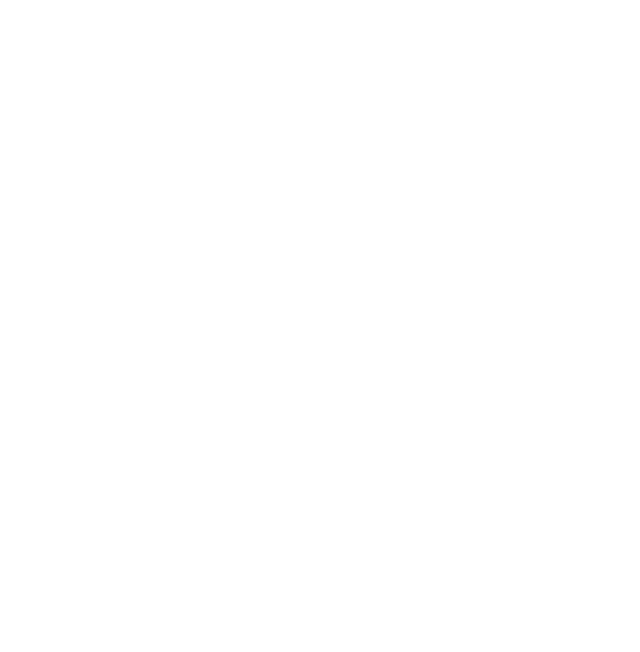
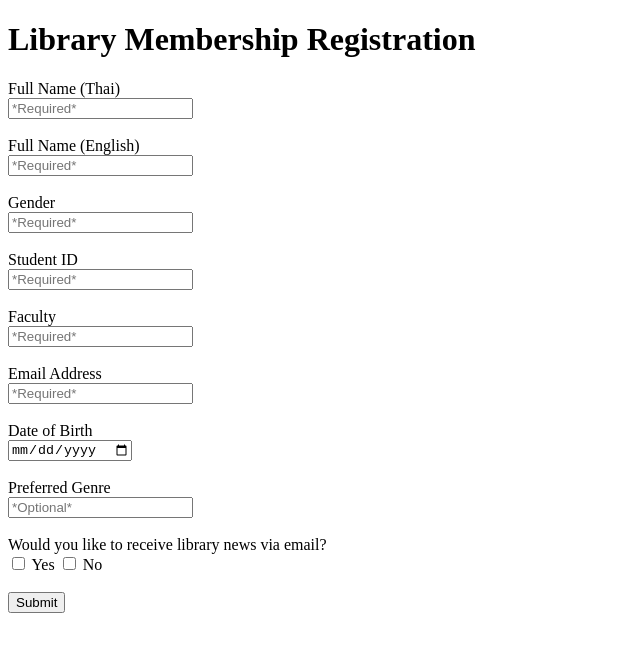
Before and after one commit to PontakornKas/6709616665_LibraryMembershipApplicationForm, a plain HTML site: page index.html in a window 1280 px wide. Shown: the whole page, without its empty margins (0-640 px from the left). Drawn offline with Linux system fonts and the light colour scheme.

Commit message:
Add HTML Form and contents to index.html

```diff
--- a/index.html
+++ b/index.html
@@ -7,5 +7,44 @@
 </head>
 <body>
 
+    <h1>Library Membership Registration</h1>
+
+    <form>
+
+        <label for="Thai Full Name">Full Name (Thai)</label><br>
+        <input type="text" id="ThaiFullname" name="ThaiFullname" required placeholder="*Required*" /><br><br>
+
+        <label for="English Full Name">Full Name (English)</label><br>
+        <input type="text" id="EnglishFullname" name="EnglishFullname" required placeholder="*Required*" /><br><br>
+
+        <label for="Gender">Gender</label><br>
+        <input type="text" id="Gender" name="Gender" required placeholder="*Required*" /><br><br>
+
+        <label for="StudentID">Student ID</label><br>
+        <input type="text" id="StudentID" name="StudentID" required placeholder="*Required*" /><br><br>
+
+        <label for="Faculty">Faculty</label><br>
+        <input type="text" id="Faculty" name="Faculty" required placeholder="*Required*" /><br><br>
+
+        <label for="EmailAddress">Email Address</label><br>
+        <input type="text" id="EmailAddress" name="EmailAddress" required placeholder="*Required*" /><br><br>
+
+        <label for="DoB">Date of Birth</label><br>
+        <input type="date" id="DoB" name="DoB"/><br><br>
+
+        <label for="PreferredGenre">Preferred Genre</label><br>
+        <input type="text" id="PreferredGenre" name="PreferredGenre" required placeholder="*Optional*" /><br><br>
+
+        <label for="newsletter">Would you like to receive library news via email?</label><br>
+        <input type="checkbox" id="newsletter" name="newsletter" value="Yes"/>
+        <label for="newsletter">Yes</label>
+        <input type="checkbox" id="newsletter" name="newsletter" value="No"/>
+        <label for="newsletter">No</label><br><br>
+
+        <button type="submit">Submit</button>
+
+    </form>
+
+
 </body>
 </html>
```
